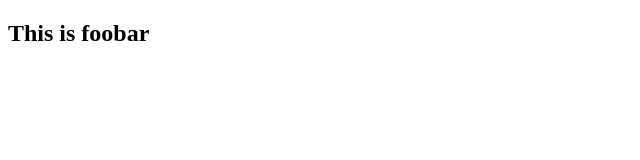
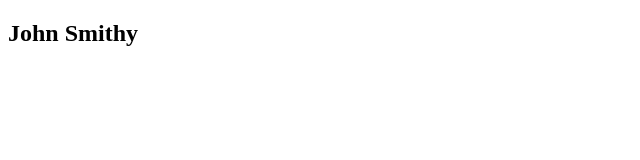
Before and after one commit to ghurt3/git-101-2ndtry, a plain HTML site: page index.html in a window 1280 px wide. Shown: the full height of the page, 0-640 px from the left. Drawn offline with Linux system fonts and the light colour scheme.

Commit message:
update h2 with my name

```diff
--- a/index.html
+++ b/index.html
@@ -5,6 +5,6 @@
     <title></title>
   </head>
   <body>
-    <h2>This is foobar</h2>
+    <h2>John Smithy</h2>
   </body>
 </html>
```
